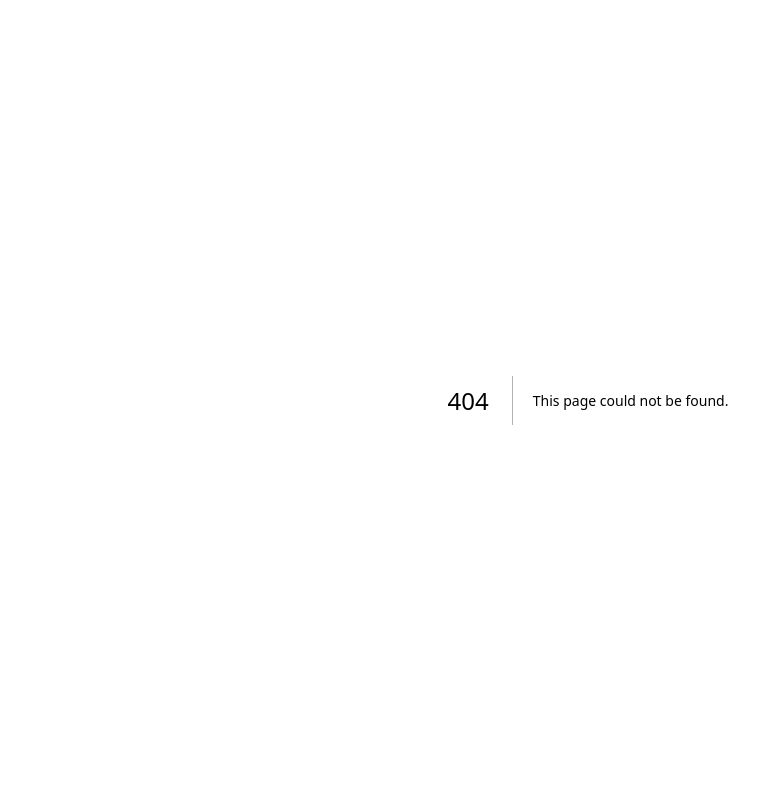
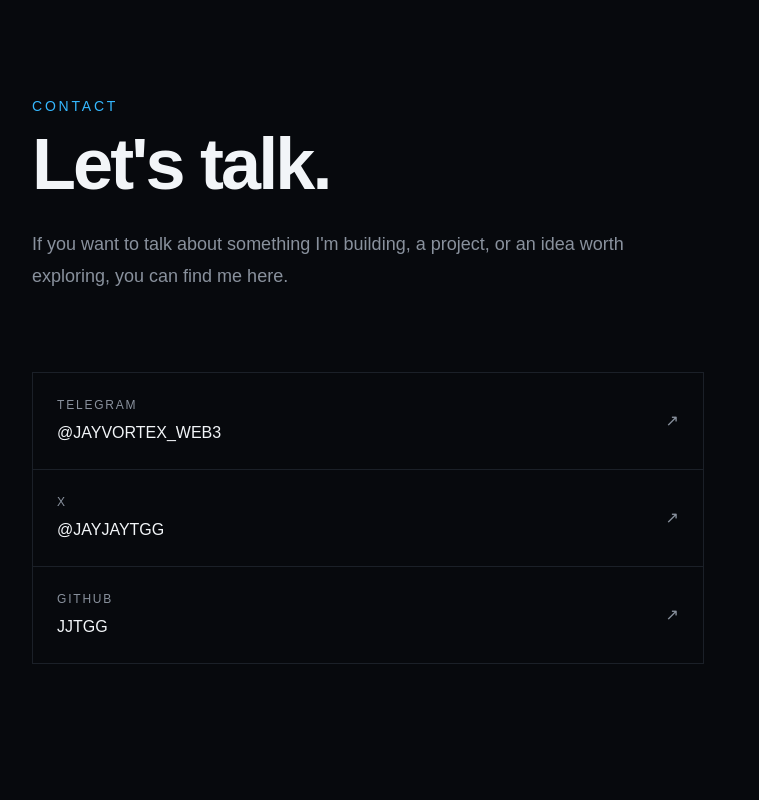
Before and after one commit to JJTGG/JAYJAYTGG, a Next.js app: page /contact in a window 1280 px wide. Before the commit this address had no page. Shown: the top 800 px of the page, without its empty margins (52-811 px from the left). Built offline with nearby package versions, Linux system fonts and the light colour scheme.

Commit message:
feat: add contact page

```diff
--- /dev/null
+++ b/app/contact/page.tsx
@@ -0,0 +1,70 @@
+const contactLinks = [
+  {
+    label: "Telegram",
+    value: "@JAYVORTEX_WEB3",
+    href: "https://t.me/JAYVORTEX_WEB3"
+  },
+  {
+    label: "X",
+    value: "@JAYJAYTGG",
+    href: "https://x.com/JAYJAYTGG"
+  },
+  {
+    label: "GitHub",
+    value: "JJTGG",
+    href: "https://github.com/JJTGG"
+  }
+];
+
+export default function ContactPage() {
+  return (
+    <main className="min-h-screen">
+      <section className="mx-auto max-w-6xl px-5 py-24">
+        <div className="max-w-3xl">
+          <p className="text-sm font-medium uppercase tracking-[0.2em] text-[var(--accent)]">
+            Contact
+          </p>
+
+          <h1 className="mt-3 text-5xl font-semibold tracking-[-0.04em] sm:text-7xl">
+            Let&apos;s talk.
+          </h1>
+
+          <p className="mt-7 max-w-2xl text-lg leading-8 text-[var(--muted)]">
+            If you want to talk about something I&apos;m building, a project,
+            or an idea worth exploring, you can find me here.
+          </p>
+        </div>
+
+        <div className="mt-20 max-w-2xl border border-[var(--line)]">
+          {contactLinks.map((link, index) => (
+            <a
+              key={link.href}
+              href={link.href}
+              target="_blank"
+              rel="noreferrer"
+              className={`group flex items-center justify-between gap-6 p-6 transition-colors hover:bg-[#0b0f15] ${
+                index !== contactLinks.length - 1
+                  ? "border-b border-[var(--line)]"
+                  : ""
+              }`}
+            >
+              <div>
+                <p className="text-xs font-medium uppercase tracking-[0.15em] text-[var(--muted)]">
+                  {link.label}
+                </p>
+
+                <p className="mt-2 font-medium">
+                  {link.value}
+                </p>
+              </div>
+
+              <span className="text-[var(--muted)] transition-transform group-hover:translate-x-1">
+                ↗
+              </span>
+            </a>
+          ))}
+        </div>
+      </section>
+    </main>
+  );
+}
```
